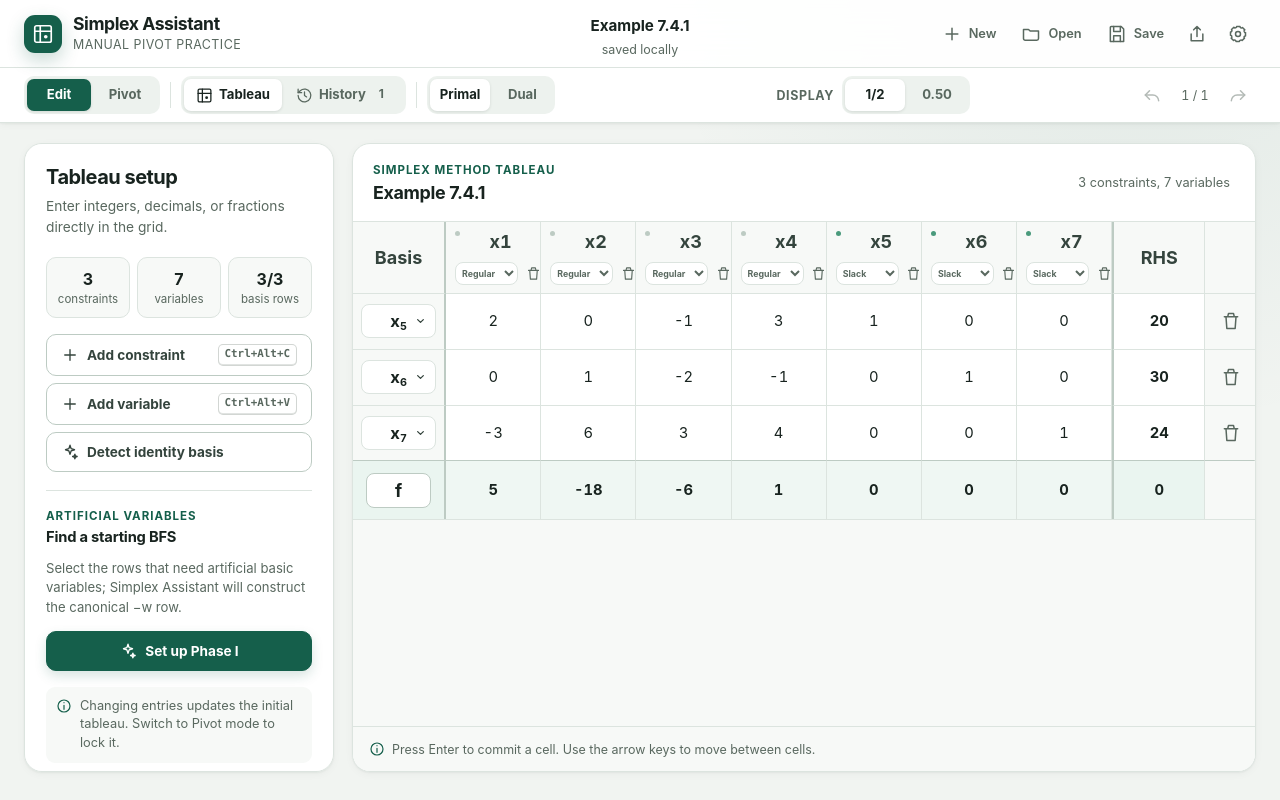
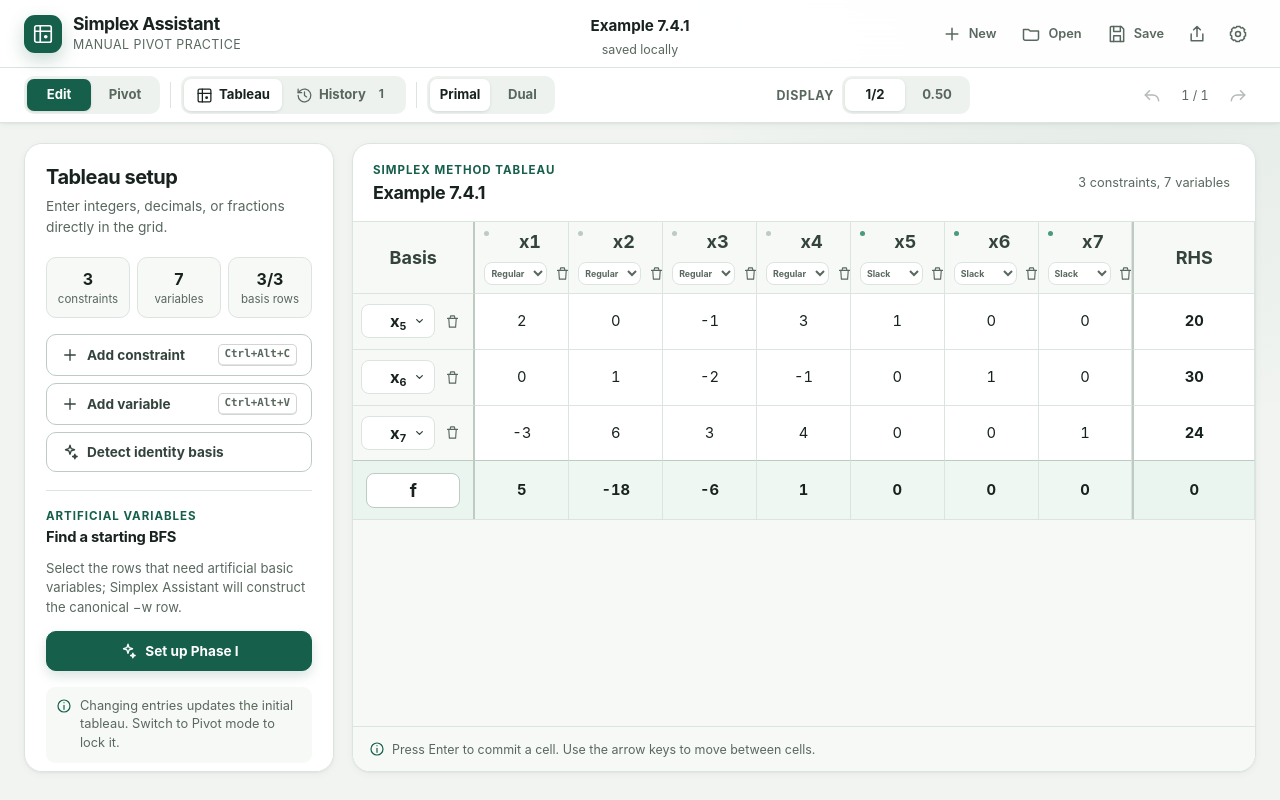
Before and after one commit to nelavenit/LPAssistant, a Next.js app: page / in a window 1280 px wide. Both pictures are taken after a click on the button "Edit". Built offline with nearby package versions, Linux system fonts and the light colour scheme.

Commit message:
Move constraint delete actions beside basis selectors
Place each row trash button next to its basic-variable control, matching the column-header delete pattern. Remove the far-right action column and reserve enough basis width for the centered selector and compact action.

```diff
--- a/app/globals.css
+++ b/app/globals.css
@@ -288,19 +288,14 @@ input:focus, select:focus, textarea:focus, button:focus-visible { outline: 3px s
 .tableau-grid col.basis-col { width: var(--table-side-width, 90px); }
 .tableau-grid col.variable-col { width: var(--table-variable-width, 92px); }
 .tableau-grid col.rhs-col { width: var(--table-side-width, 90px); }
-.tableau-grid col.row-actions-col { width: 48px; }
 .tableau-grid th, .tableau-grid td { position: relative; min-width: var(--table-variable-width, 92px); height: clamp(58px, calc(var(--table-font-size) * 3.9), 96px); padding: 7px 8px; text-align: center; border-right: 1px solid var(--line); border-bottom: 1px solid var(--line); background: var(--surface); transition: background .09s ease; }
 .tableau-grid thead th { height: 46px; min-height: 46px; padding: 7px 9px; position: sticky; top: 0; z-index: 6; background: var(--surface-soft); color: var(--ink-soft); font-size: var(--table-font-size); font-weight: 700; }
 .tableau-grid .basis-column, .tableau-grid .basis-cell, .tableau-grid .objective-name { min-width: var(--table-side-width, 90px); max-width: 140px; }
 .tableau-grid .rhs-column, .tableau-grid .rhs-cell, .tableau-grid .objective-rhs { min-width: var(--table-side-width, 90px); border-left: 2px solid var(--line-strong); font-weight: 700; }
 .tableau-grid .ratio-column, .tableau-grid .ratio-cell { min-width: 94px; background: var(--surface-soft); border-left: 1px dashed var(--line-strong); }
-.tableau-grid .row-actions-column, .tableau-grid .row-actions-cell { min-width: 48px; width: 48px; position: sticky; right: 0; z-index: 6; background: var(--surface-soft); }
-.tableau-grid .row-actions-column::after, .tableau-grid .row-actions-cell::after { content: ""; position: absolute; top: 0; right: -2px; bottom: 0; width: 2px; background: inherit; }
 .sticky-left { position: sticky !important; left: 0; z-index: 5; border-right: 2px solid var(--line-strong) !important; }
 .sticky-right { position: sticky !important; right: 0; z-index: 5; }
 .tableau-grid:has(.ratio-column) .sticky-right { right: 94px; }
-.tableau-grid:has(.row-actions-column) .sticky-right { right: 48px; }
-.tableau-grid thead .row-actions-column { z-index: 9; }
 .tableau-grid thead .sticky-left, .tableau-grid thead .sticky-right { z-index: 8; }
 .basis-cell, .objective-name { font-size: inherit; background: var(--surface-soft) !important; }
 .empty-basis { color: var(--faint); }
@@ -348,6 +343,9 @@ input:focus, select:focus, textarea:focus, button:focus-visible { outline: 3px s
 .header-meta { display: flex; align-items: center; justify-content: center; gap: 2px; }
 .header-meta select { max-width: 76px; height: 23px; padding: 1px 2px; border-color: var(--line); color: var(--muted); font-size: .55rem; background: var(--surface); }
 .basis-select-wrap { position: relative; display: block; width: 100%; }
+.basis-edit-controls { display: flex; align-items: center; justify-content: center; gap: 4px; width: 100%; }
+.basis-edit-controls .basis-select-wrap { min-width: 0; flex: 1 1 auto; }
+.basis-row-remove { flex: 0 0 auto; }
 .basis-cell select { width: 100%; height: 34px; padding: 0 28px; border-color: var(--line); background: var(--surface); appearance: none; text-align: center; text-align-last: center; }
 .basis-native-select { color: transparent; }
 .basis-native-select option { color: var(--ink); text-align: center; }
--- a/app/pivotlab/components/TableauGrid.tsx
+++ b/app/pivotlab/components/TableauGrid.tsx
@@ -51,8 +51,8 @@ export function TableauGrid({
     : null;
   const editable = mode === 'edit' && Boolean(onChange) && !compact;
   const variableWidth = Math.max(82, Math.min(148, Math.round(tableFontSize * 5.1)));
-  const sideWidth = Math.max(88, Math.min(140, Math.round(tableFontSize * 5)));
-  const tableMinimumWidth = sideWidth * 2 + tableau.variables.length * variableWidth + (editable ? 48 : 0);
+  const sideWidth = Math.max(editable ? 120 : 88, Math.min(140, Math.round(tableFontSize * 5)));
+  const tableMinimumWidth = sideWidth * 2 + tableau.variables.length * variableWidth;
 
   const update = (mutator: (next: Tableau) => void) => {
     if (!onChange) return;
@@ -82,7 +82,6 @@ export function TableauGrid({
           <col className="basis-col" />
           {tableau.variables.map((variable) => <col key={variable.id} className="variable-col" />)}
           <col className="rhs-col" />
-          {editable && <col className="row-actions-col" />}
         </colgroup>
         {showHeader && (
           <thead>
@@ -129,7 +128,6 @@ export function TableauGrid({
                 </th>
               ))}
               <th className="rhs-column sticky-right">RHS</th>
-              {editable && <th className="row-actions-column" aria-label="Row actions" />}
             </tr>
           </thead>
         )}
@@ -141,6 +139,7 @@ export function TableauGrid({
               <tr key={row.id} className={isHoveredRow ? 'row-hover' : ''}>
                 <th className="basis-cell sticky-left" scope="row">
                   {editable ? (
+                    <span className="basis-edit-controls">
                       <span className="basis-select-wrap">
                         <select
                           className="basis-native-select"
@@ -159,6 +158,14 @@ export function TableauGrid({
                           ? <VariableName name={basisName} />
                           : <span className="empty-basis">—</span>}</span>
                         <ChevronIcon />
+                      </span>
+                      <button
+                        className="icon-button tiny danger-quiet basis-row-remove"
+                        type="button"
+                        title={`Remove constraint ${rowIndex + 1}`}
+                        aria-label={`Remove constraint ${rowIndex + 1}`}
+                        onClick={() => onRemoveConstraint?.(row.id)}
+                      ><TrashIcon /></button>
                     </span>
                   ) : basisName ? <VariableName name={basisName} /> : <span className="empty-basis">—</span>}
                 </th>
@@ -241,17 +248,6 @@ export function TableauGrid({
                     <NumberValue value={row.values[tableau.variables.length]} display={display} />
                   )}
                 </td>
-                {editable && (
-                  <td className="row-actions-cell">
-                    <button
-                      className="icon-button danger-quiet"
-                      type="button"
-                      title={`Remove constraint ${rowIndex + 1}`}
-                      aria-label={`Remove constraint ${rowIndex + 1}`}
-                      onClick={() => onRemoveConstraint?.(row.id)}
-                    ><TrashIcon /></button>
-                  </td>
-                )}
               </tr>
             );
           })}
@@ -293,7 +289,6 @@ export function TableauGrid({
                 />
               ) : <NumberValue value={tableau.objective[tableau.variables.length]} display={display} />}
             </td>
-            {editable && <td className="row-actions-cell" />}
           </tr>
         </tfoot>
       </table>
```
Lines whose indentation alone changed are shown as unchanged.
